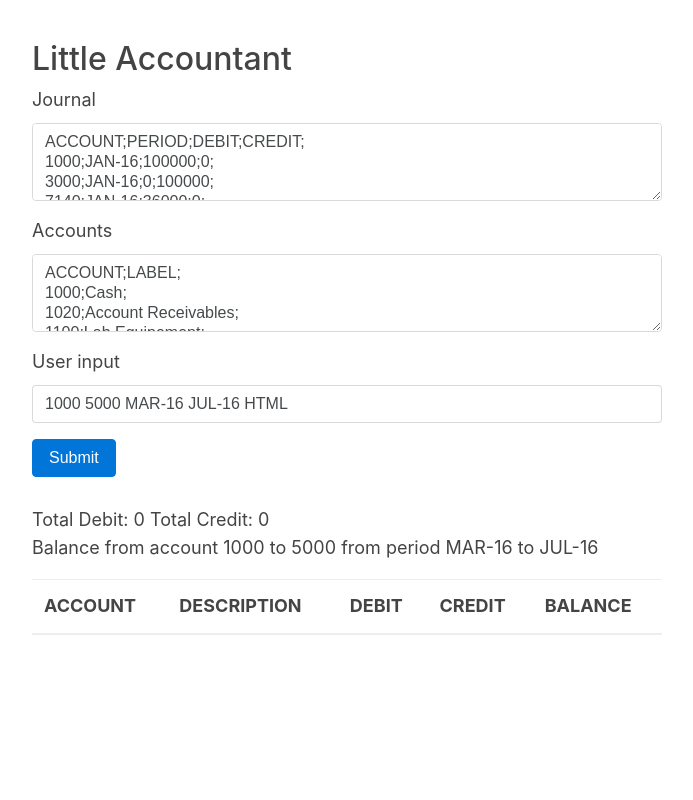
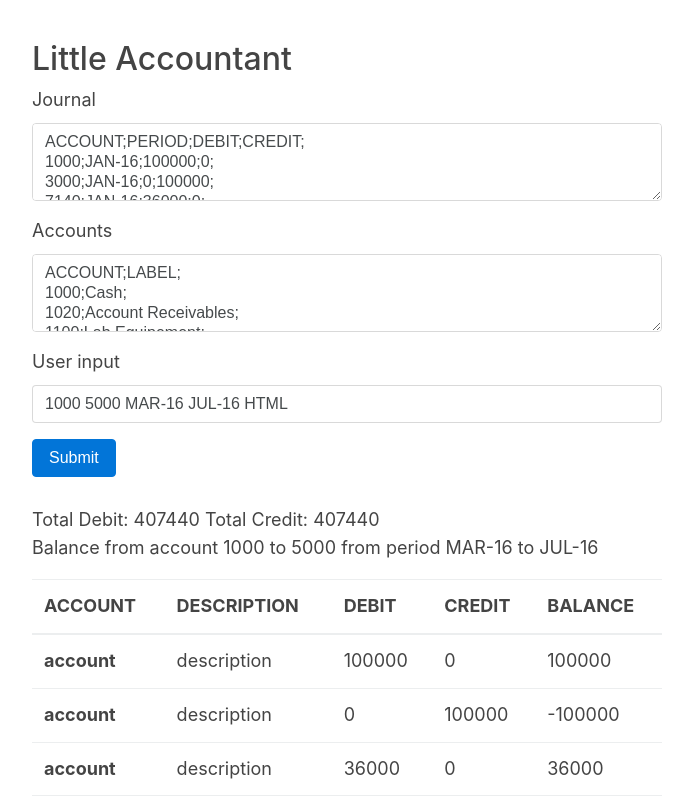
Before and after one commit to loama/FS-Coding-Challenge, a React (Create React App) app: page / in a window 1280 px wide. Shown: the top 800 px of the page, without its empty margins (293-986 px from the left). Built offline with nearby package versions, Linux system fonts and the light colour scheme.

Commit message:
Show all the journals without any filter
Now showing every journal
Fixed some vulnerabilities with 'npm audit fix'

```diff
--- a/src/components/BalanceOutput.js
+++ b/src/components/BalanceOutput.js
@@ -79,6 +79,15 @@ export default connect(state => {
   let balance = [];
 
   /* YOUR CODE GOES HERE */
+  for (var i = 0; i < state.journalEntries.length; i++) {
+    balance.push({
+      ACCOUNT: 'account',
+      DESCRIPTION: 'description',
+      DEBIT: state.journalEntries[i]['DEBIT'],
+      CREDIT: state.journalEntries[i]['CREDIT'],
+      BALANCE: state.journalEntries[i]['DEBIT'] - state.journalEntries[i]['CREDIT']
+    })
+  }
 
   const totalCredit = balance.reduce((acc, entry) => acc + entry.CREDIT, 0);
   const totalDebit = balance.reduce((acc, entry) => acc + entry.DEBIT, 0);
```
Also changed, not shown: 1 other file (tests, documents, lock files or other folders).
